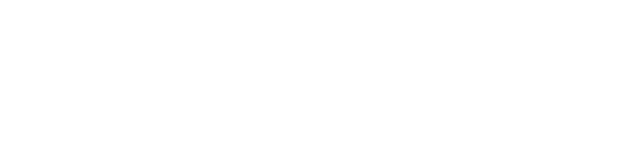
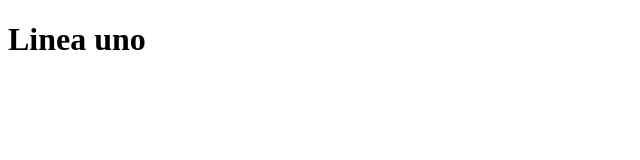
Before and after one commit to valerithcamacho2503-bit/pagina_git_lunes, a plain HTML site: page index.html in a window 1280 px wide. Shown: the whole page, without its empty margins (0-640 px from the left). Drawn offline with Linux system fonts and the light colour scheme.

Commit message:
Segundo commit

```diff
--- a/index.html
+++ b/index.html
@@ -3,9 +3,9 @@
 <head>
     <meta charset="UTF-8">
     <meta name="viewport" content="width=device-width, initial-scale=1.0">
-    <title>Document</title>
+    <title>Mi primera pagina</title>
 </head>
 <body>
-
+    <h1>Linea uno</h1>
 </body>
 </html>
```
